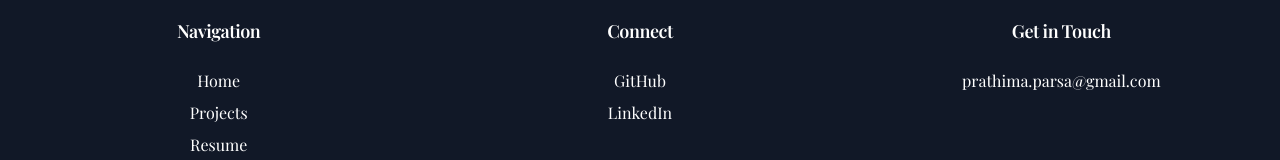
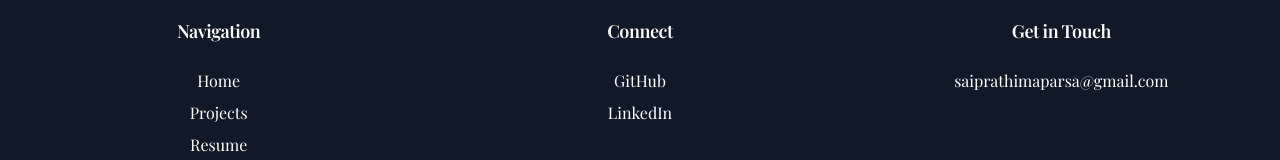
Before and after one commit to saiprathima/Portfolio-React, a React (Vite) app: page / in a window 1280 px wide. Shown: the part 919-1079 px from the top of the page. Built offline with nearby package versions, Linux system fonts and the light colour scheme; a web font is replaced by a local one.

Commit message:
feat: Update Footer component with improved styling and layout

```diff
--- a/src/components/Footer.jsx
+++ b/src/components/Footer.jsx
@@ -70,7 +70,7 @@ const Footer = () => {
               <ul className="space-y-2" role="list">
                 <li>
                   <a
-                    href="https://github.com/saiprathima"
+                    href="https://github.com/saiprathimaparsa"
                     target="_blank"
                     rel="noopener noreferrer"
                     className="hover:text-gray-300 transition-colors"
@@ -100,11 +100,11 @@ const Footer = () => {
             <address className="not-italic" aria-labelledby="footer-contact-heading">
               <p className="mb-2">
                 <a
-                  href="mailto:prathima.parsa@gmail.com"
+                  href="mailto:saiprathimaparsa@gmail.com"
                   className="hover:text-gray-300 transition-colors"
-                  aria-label="Send email to prathima.parsa@gmail.com"
+                  aria-label="Send email to saiprathimaparsa@gmail.com"
                 >
-                  prathima.parsa@gmail.com
+                  saiprathimaparsa@gmail.com
                 </a>
               </p>
             </address>
```
